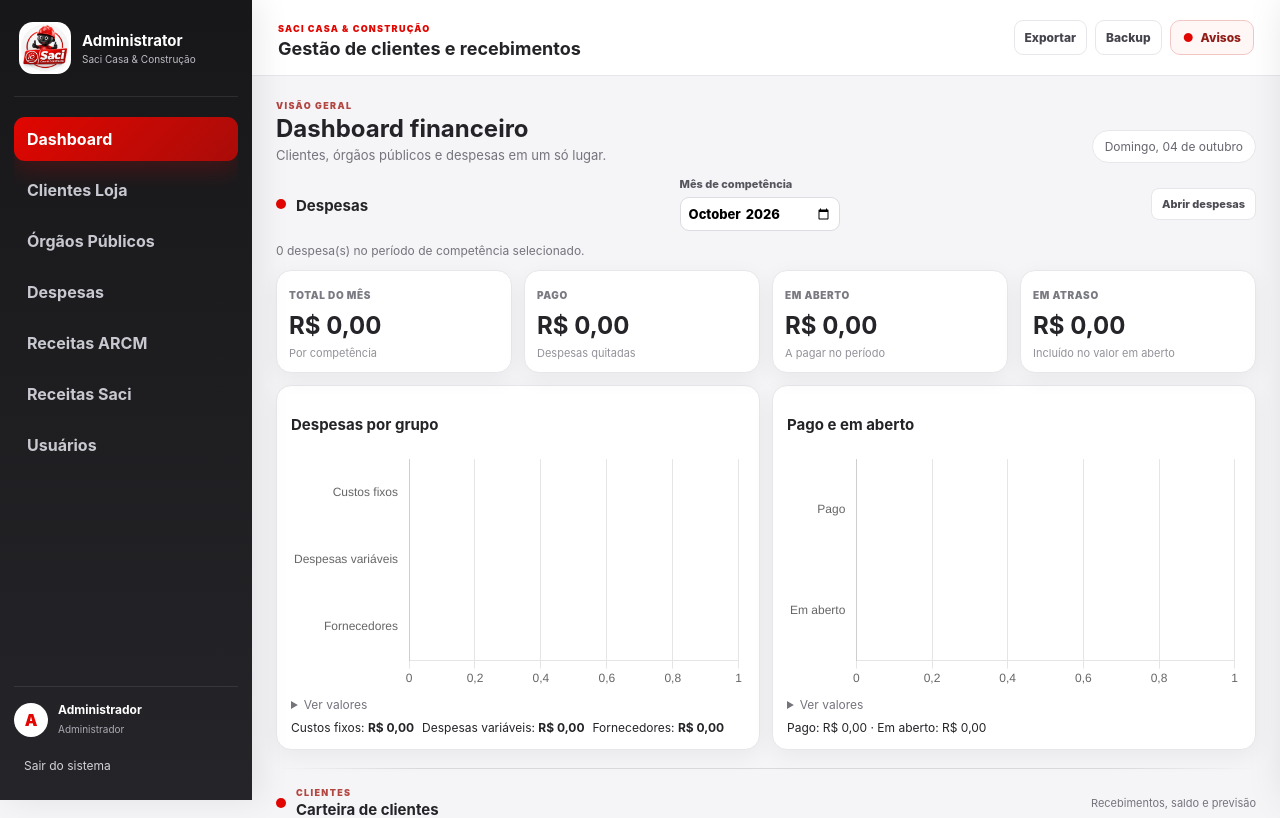
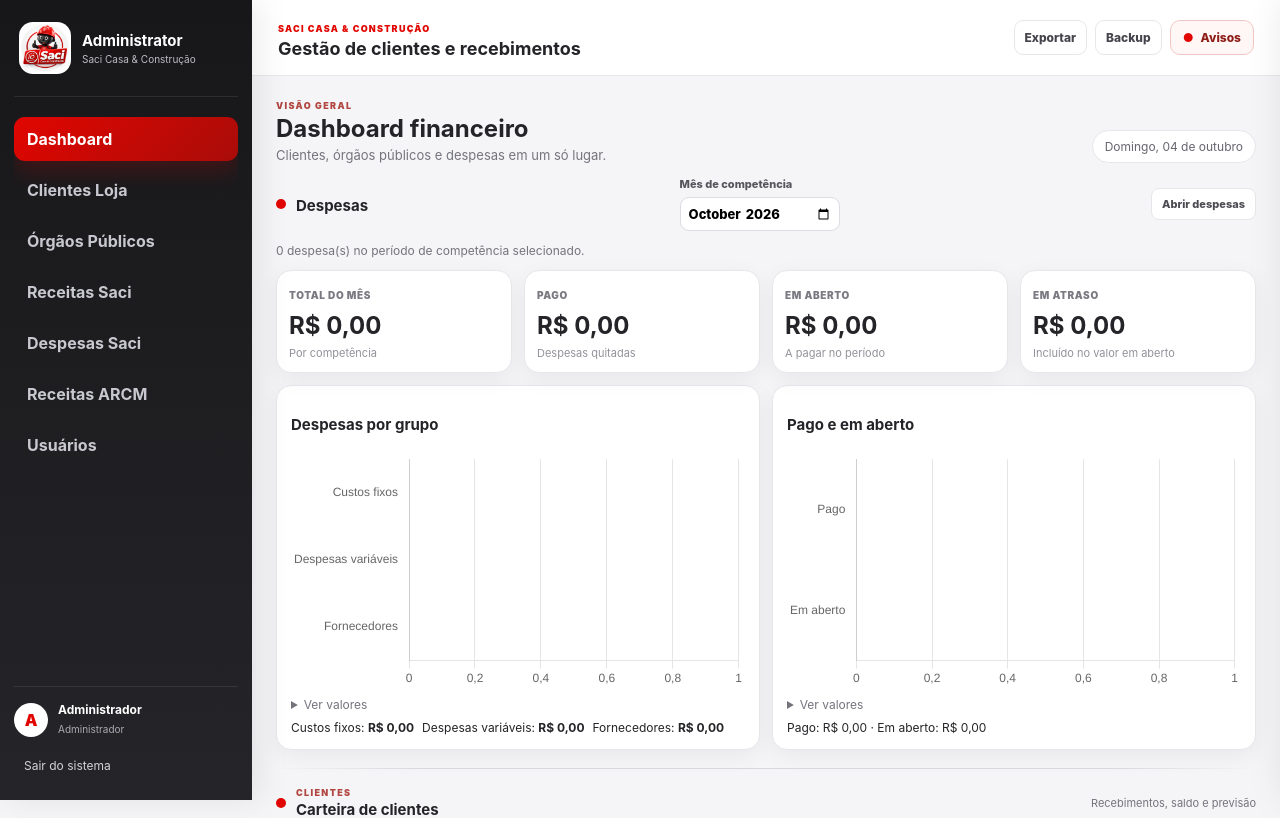
Before and after one commit to akacioradan-hub/gerenciador-saci, a Flask app: page / in a window 1280 px wide. Shown: the top 818 px of the page. Run offline with Flask 3, Linux system fonts and the light colour scheme; a user stored in the database is signed in; data comes from the database, SQL or seed files in the repository; data that the repository does not hold is empty; some libraries are stand-ins or nearby versions.

Commit message:
Add files via upload

```diff
--- a/ATUALIZACAO_MENU.txt
+++ b/ATUALIZACAO_MENU.txt
@@ -1,2 +1,2 @@
 Atualize templates/index.html no GitHub. Após o deploy no Render, pressione Ctrl+F5.
-Menu: Dashboard, Clientes Loja, Órgãos Públicos, Despesas. Usuários permanece após Despesas para administradores.
+Menu: Dashboard, Clientes Loja, Órgãos Públicos, Receitas Saci, Despesas Saci, Receitas ARCM e Usuários (administradores).
--- a/templates/index.html
+++ b/templates/index.html
@@ -21,9 +21,9 @@
       <button class="tab-btn active" data-tab="dashboard"><span>Dashboard</span></button>
       <button class="tab-btn" data-tab="clientes"><span>Clientes Loja</span></button>
       <button class="tab-btn" data-tab="orgaos"><span>Órgãos Públicos</span></button>
-      <button class="tab-btn" data-tab="despesas"><span>Despesas</span></button>
+      <button class="tab-btn" data-tab="receitas-saci"><span>Receitas Saci</span></button>
+      <button class="tab-btn" data-tab="despesas"><span>Despesas Saci</span></button>
       <button class="tab-btn" data-tab="receitas-arcm"><span>Receitas ARCM</span></button>
-      <button class="tab-btn" data-tab="receitas-saci"><span>Receitas Saci</span></button>
       {% if is_admin %}<button class="tab-btn" data-tab="usuarios"><span>Usuários</span></button>{% endif %}
     </nav>
     <div class="sidebar-footer">
```
